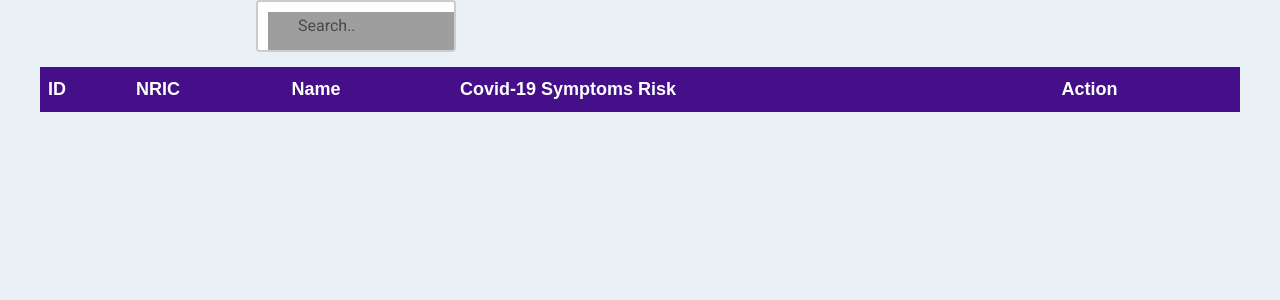
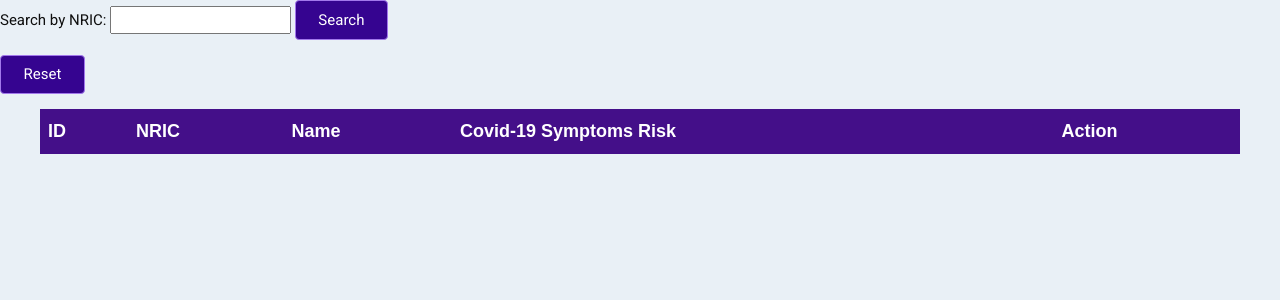
Before and after one commit to tanshihuai/X-Ray-Co, a Django app: page /XRayStaffHomepage/ in a window 1280 px wide. Shown: the part 150-450 px from the top of the page. Run offline with Django 4.2, Linux system fonts and the light colour scheme; data comes from the database, SQL or seed files in the repository; both versions use the stored data as it was after the commit; lists and menus that the app fills with data are empty; grey boxes are pictures that could not be loaded.

Commit message:
search box implemented for nurse,dr,xray

```diff
--- a/website/filters.py
+++ b/website/filters.py
@@ -1,8 +1,18 @@
 import django_filters
+from django import forms
+from django_filters import CharFilter
 
 from .models import *
 
 class PatientFilter(django_filters.FilterSet):
+    nric = CharFilter(field_name='P_NRIC', lookup_expr='icontains', label = 'Search by NRIC:')
     class Meta:
         model = Patient
-        fields = ('P_NRIC',)
+        fields = ('nric',)
+
+
+class DiagnosisFilter(django_filters.FilterSet):
+    nric = CharFilter(field_name='D_PatientID__CR_PatientID__P_NRIC', lookup_expr='icontains', label = 'Search by NRIC:')
+    class Meta:
+        model = Diagnosis
+        fields = ('nric',)
--- a/website/templates/website/NurseViewPatientDiagnosis.html
+++ b/website/templates/website/NurseViewPatientDiagnosis.html
@@ -6,6 +6,7 @@
 
 {% block body %}
     <div class="patient-detail">
+        <p>Patient name: {{ diag.D_PatientID.CR_PatientID.P_Name }}</p>
         <p>Date: {{ diag.D_DateTime }}</p>
         <p>Doctor: {{ diag.D_EmployeeID.E_Name }}</p>
         <p>Covid-19 Risk(Symptoms): {{ diag.D_SymptomRisk }}</p>
--- a/website/templates/website/XRayStaffHomepage.html
+++ b/website/templates/website/XRayStaffHomepage.html
@@ -5,9 +5,15 @@
 {% endblock %}
 
 {% block body %}
-<form>
-<input type="text" name="search" placeholder="Search..">
+<form method="GET">
+    {{ nricfilter.form }}
+    <button class="" name="search">Search</button>
 </form>
+
+<form method="GET">
+    <button class="" name="reset">Reset</button>
+</form>
+
 <div class="tableFixHead">
     <div class="table-wrap">
         <div class="tscroll">
--- a/website/views.py
+++ b/website/views.py
@@ -1,7 +1,7 @@
 from django.shortcuts import render, redirect
 from .models import Diagnosis, Employee, Patient, CaseReport, Diagnosis
 from .forms import PatientForm, CaseReportForm, DiagnosisForm
-from .filters import PatientFilter
+from .filters import PatientFilter, DiagnosisFilter
 
 # Create your views here.
 
@@ -40,8 +40,9 @@ def NurseHomepage(request):
         if 'search' in request.GET:
             nricfilter =  PatientFilter(request.GET, queryset=all_patients)
             all_patients = nricfilter.qs
-        elif 'reset' in request.GET:
+        else:
             nricfilter =  PatientFilter()
+
 
     else:
         patientform = PatientForm(request.POST)
@@ -99,8 +100,15 @@ def NurseCaseReport(request):
 
 
 def DoctorHomepage(request):
+
     all_patients = Diagnosis.objects.all()
-    context = {'all_patients': all_patients}
+    if 'search' in request.GET:
+        nricfilter = DiagnosisFilter(request.GET, queryset=all_patients)
+        all_patients = nricfilter.qs
+    else:
+        nricfilter =  DiagnosisFilter()
+
+    context = {'all_patients': all_patients, 'nricfilter': nricfilter}
     return render(request, 'website/DoctorHomepage.html', context)
 
 
@@ -137,8 +145,16 @@ def DoctorViewPatientQuestionnaire(request):
 
 
 def XRayStaffHomepage(request):
+
     all_diagnosis = Diagnosis.objects.all()
-    context = {'all_diagnosis': all_diagnosis}
+
+    if 'search' in request.GET:
+        nricfilter = DiagnosisFilter(request.GET, queryset=all_diagnosis)
+        all_diagnosis = nricfilter.qs
+    else:
+        nricfilter =  DiagnosisFilter()
+
+    context = {'all_diagnosis': all_diagnosis, 'nricfilter': nricfilter}
     return render(request, 'website/XRayStaffHomepage.html', context)
 
 
```
Also changed, not shown: website/templates/website/DoctorHomepage.html (+9 -2 lines), db.sqlite3.
